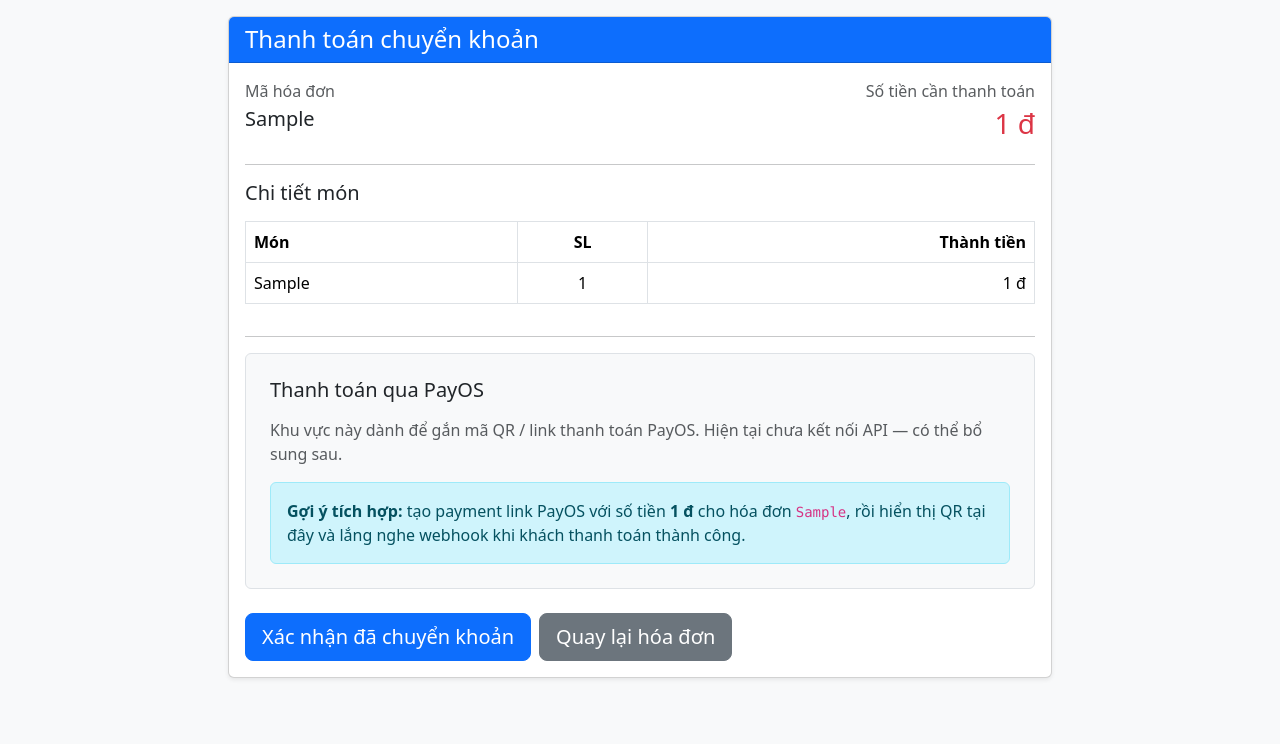
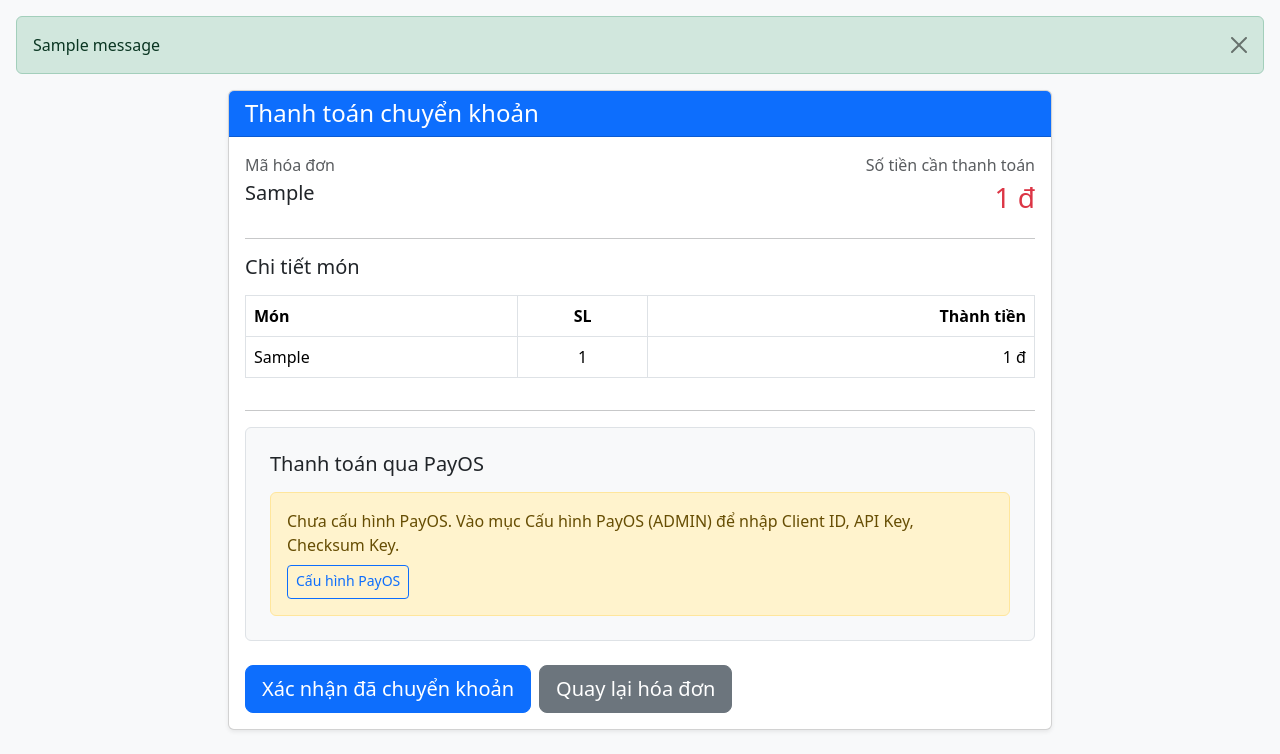
Before and after one commit to nguyenter/emenu, a Flask app: page /cashier/thanh-toan-chuyen-khoan/1 in a window 1280 px wide. Shown: the part 56-810 px from the top of the page. Before the commit the page ends 737 px from the top, so only its background shows below. Run offline with Flask 3, Linux system fonts and the light colour scheme; the visitor is signed in with stand-in values (Sample User, id 1); tables that the repository leaves empty hold one stand-in row (values such as "Sample post"); one stand-in notice (Sample message) is shown.

Commit message:
Add PayOS config UI and bank-transfer payment integration.
Store credentials in DB/.env locally only; ship empty placeholders in .env.example. Update requirements with payos and related deps.

Co-authored-by: Cursor <cursoragent@cursor.com>

```diff
--- a/app.py
+++ b/app.py
@@ -31,6 +31,16 @@ from utils.nhap_hang_hoa_excel import (
     tao_file_mau_excel,
 )
 from utils.xuat_bao_cao_excel import tao_file_bao_cao_doanh_thu
+from utils.payos_service import (
+    da_cau_hinh_payos,
+    kiem_tra_thanh_toan_payos,
+    lay_cau_hinh_payos,
+    luu_cau_hinh,
+    tao_link_thanh_toan_payos,
+    PAYOS_API_KEY,
+    PAYOS_CHECKSUM_KEY,
+    PAYOS_CLIENT_ID,
+)
 from utils.xoa_an_toan import (
     dem_admin,
     xoa_ban_an_toan,
@@ -1034,10 +1044,40 @@ def thanh_toan_chuyen_khoan(hoa_don_id):
         hoa_don_id=hoa_don_id
     ).all()
 
+    payos_info = None
+    payos_error = None
+
+    if not da_cau_hinh_payos():
+        payos_error = (
+            'Chưa cấu hình PayOS. '
+            'Vào mục Cấu hình PayOS (ADMIN) để nhập '
+            'Client ID, API Key, Checksum Key.'
+        )
+    else:
+        base = request.url_root.rstrip('/')
+        ok, ket_qua = tao_link_thanh_toan_payos(
+            hoa_don=hoa_don,
+            return_url=(
+                f'{base}/cashier/payos/return/{hoa_don_id}'
+            ),
+            cancel_url=(
+                f'{base}/cashier/payos/cancel/{hoa_don_id}'
+            ),
+        )
+        if ok:
+            payos_info = ket_qua
+            session[f'payos_order_{hoa_don_id}'] = ket_qua.get(
+                'order_code'
+            )
+        else:
+            payos_error = ket_qua
+
     return render_template(
         'thanh_toan_chuyen_khoan.html',
         hoa_don=hoa_don,
-        ds_chi_tiet=ds_chi_tiet
+        ds_chi_tiet=ds_chi_tiet,
+        payos_info=payos_info,
+        payos_error=payos_error,
     )
 
 
@@ -1055,7 +1095,6 @@ def xac_nhan_chuyen_khoan(hoa_don_id):
     if hoa_don.trang_thai != 'DANG_PHUC_VU':
         return redirect(url_for('cashier'))
 
-
     hoa_don.trang_thai = 'DA_THANH_TOAN'
     hoa_don.phuong_thuc_thanh_toan = 'CHUYEN_KHOAN'
 
@@ -1063,15 +1102,111 @@ def xac_nhan_chuyen_khoan(hoa_don_id):
         hoa_don.ban_id
     )
 
-    ban.trang_thai = 'TRONG'
+    if ban:
+        ban.trang_thai = 'TRONG'
 
     db.session.commit()
+    session.pop(f'payos_order_{hoa_don_id}', None)
 
     return redirect(
         url_for(
             'thanh_toan_thanh_cong',
             hoa_don_id=hoa_don_id
         )
+    )
+
+
+@app.route('/cashier/payos/return/<int:hoa_don_id>')
+@login_required
+def payos_return(hoa_don_id):
+
+    hoa_don = HoaDon.query.get_or_404(hoa_don_id)
+
+    if hoa_don.trang_thai == 'DA_THANH_TOAN':
+        return redirect(
+            url_for(
+                'thanh_toan_thanh_cong',
+                hoa_don_id=hoa_don_id
+            )
+        )
+
+    if hoa_don.trang_thai != 'DANG_PHUC_VU':
+        return redirect(url_for('cashier'))
+
+    order_code = (
+        request.args.get('orderCode')
+        or session.get(f'payos_order_{hoa_don_id}')
+    )
+
+    if order_code and kiem_tra_thanh_toan_payos(order_code):
+        hoa_don.trang_thai = 'DA_THANH_TOAN'
+        hoa_don.phuong_thuc_thanh_toan = 'CHUYEN_KHOAN'
+        ban = Ban.query.get(hoa_don.ban_id)
+        if ban:
+            ban.trang_thai = 'TRONG'
+        db.session.commit()
+        session.pop(f'payos_order_{hoa_don_id}', None)
+        return redirect(
+            url_for(
+                'thanh_toan_thanh_cong',
+                hoa_don_id=hoa_don_id
+            )
+        )
+
+    flash(
+        'Chưa xác nhận được thanh toán PayOS. '
+        'Nếu khách đã chuyển khoản, bấm Xác nhận đã chuyển khoản.',
+        'warning'
+    )
+    return redirect(
+        url_for(
+            'thanh_toan_chuyen_khoan',
+            hoa_don_id=hoa_don_id
+        )
+    )
+
+
+@app.route('/cashier/payos/cancel/<int:hoa_don_id>')
+@login_required
+def payos_cancel(hoa_don_id):
+
+    flash('Đã hủy thanh toán PayOS.', 'info')
+    return redirect(
+        url_for(
+            'chi_tiet_hoa_don',
+            hoa_don_id=hoa_don_id
+        )
+    )
+
+
+@app.route('/cau-hinh/payos', methods=['GET', 'POST'])
+@admin_required
+def cau_hinh_payos():
+
+    if request.method == 'POST':
+        client_id = (request.form.get('client_id') or '').strip()
+        api_key = (request.form.get('api_key') or '').strip()
+        checksum_key = (
+            request.form.get('checksum_key') or ''
+        ).strip()
+
+        if not client_id or not api_key or not checksum_key:
+            flash('Vui lòng nhập đủ 3 khóa PayOS.', 'warning')
+            return redirect(url_for('cau_hinh_payos'))
+
+        luu_cau_hinh(PAYOS_CLIENT_ID, client_id)
+        luu_cau_hinh(PAYOS_API_KEY, api_key)
+        luu_cau_hinh(PAYOS_CHECKSUM_KEY, checksum_key)
+
+        flash('Đã lưu cấu hình PayOS.', 'success')
+        return redirect(url_for('cau_hinh_payos'))
+
+    cfg = lay_cau_hinh_payos()
+    return render_template(
+        'cau_hinh_payos.html',
+        client_id=cfg['client_id'],
+        api_key=cfg['api_key'],
+        checksum_key=cfg['checksum_key'],
     )
 
 
--- a/config.py
+++ b/config.py
@@ -17,3 +17,7 @@ class Config:
     )
 
     SQLALCHEMY_TRACK_MODIFICATIONS = False
+
+    PAYOS_CLIENT_ID = os.getenv("PAYOS_CLIENT_ID", "")
+    PAYOS_API_KEY = os.getenv("PAYOS_API_KEY", "")
+    PAYOS_CHECKSUM_KEY = os.getenv("PAYOS_CHECKSUM_KEY", "")
--- a/requirements.txt
+++ b/requirements.txt
@@ -7,11 +7,14 @@ Flask==3.1.3
 Flask-Login==0.6.3
 Flask-SQLAlchemy==3.1.1
 greenlet==3.5.1
+httpx==0.28.1
 itsdangerous==2.2.0
 Jinja2==3.1.6
 MarkupSafe==3.0.3
 openpyxl==3.1.5
+payos==1.1.0
 pillow==12.2.0
+pydantic==2.13.3
 PyMySQL==1.2.0
 python-dotenv==1.2.2
 reportlab==4.5.1
--- a/templates/_menu_sidebar.html
+++ b/templates/_menu_sidebar.html
@@ -35,6 +35,9 @@
     <li class="nav-item">
         <a class="nav-link text-white" href="/chi-nhanh">Chi nhánh</a>
     </li>
+    <li class="nav-item">
+        <a class="nav-link text-warning" href="/cau-hinh/payos">Cấu hình PayOS</a>
+    </li>
     {% endif %}
 
     <li class="nav-item mt-4">
--- a/templates/layout_cashier.html
+++ b/templates/layout_cashier.html
@@ -99,6 +99,21 @@
 
 <div class="container-fluid mt-3 px-2 px-sm-3 pb-4">
 
+    {% with messages = get_flashed_messages(with_categories=true) %}
+    {% if messages %}
+        {% for category, message in messages %}
+        <div class="alert alert-{{ category }} alert-dismissible fade show"
+             role="alert">
+            {{ message }}
+            <button type="button"
+                    class="btn-close"
+                    data-bs-dismiss="alert"
+                    aria-label="Đóng"></button>
+        </div>
+        {% endfor %}
+    {% endif %}
+    {% endwith %}
+
     {% block content %}
     {% endblock %}
 
--- a/templates/thanh_toan_chuyen_khoan.html
+++ b/templates/thanh_toan_chuyen_khoan.html
@@ -7,203 +7,135 @@
 {% block content %}
 
 <div class="row justify-content-center">
-
     <div class="col-lg-8">
-
         <div class="card shadow-sm">
-
             <div class="card-header bg-primary text-white">
-
-                <h4 class="mb-0">
-
-                    Thanh toán chuyển khoản
-
-                </h4>
-
+                <h4 class="mb-0">Thanh toán chuyển khoản</h4>
             </div>
 
             <div class="card-body">
-
                 <div class="row mb-4">
-
                     <div class="col-md-6">
-
-                        <p class="mb-1 text-muted">
-                            Mã hóa đơn
+                        <p class="mb-1 text-muted">Mã hóa đơn</p>
+                        <h5>{{ hoa_don.ma_hoa_don }}</h5>
+                        {% if hoa_don.ban %}
+                        <p class="mb-0">
+                            Bàn:
+                            <strong>{{ hoa_don.ban.ten_ban }}</strong>
                         </p>
-
-                        <h5>
-                            {{ hoa_don.ma_hoa_don }}
-                        </h5>
-
-                        {% if hoa_don.ban %}
-
-                            <p class="mb-0">
-
-                                Bàn:
-
-                                <strong>
-                                    {{ hoa_don.ban.ten_ban }}
-                                </strong>
-
-                            </p>
-
                         {% endif %}
-
                     </div>
-
                     <div class="col-md-6 text-md-end">
-
-                        <p class="mb-1 text-muted">
-                            Số tiền cần thanh toán
-                        </p>
-
+                        <p class="mb-1 text-muted">Số tiền cần thanh toán</p>
                         <h3 class="text-danger mb-0">
-
                             {{ "{:,.0f}".format(hoa_don.tong_tien) }} đ
-
                         </h3>
-
                     </div>
-
                 </div>
 
                 <hr>
 
-                <h5 class="mb-3">
-                    Chi tiết món
-                </h5>
-
+                <h5 class="mb-3">Chi tiết món</h5>
                 <table class="table table-bordered">
-
                     <thead>
-
                         <tr>
-
                             <th>Món</th>
-
                             <th class="text-center">SL</th>
-
                             <th class="text-end">Thành tiền</th>
-
                         </tr>
-
                     </thead>
-
                     <tbody>
-
                         {% for ct in ds_chi_tiet %}
-
                         <tr>
-
-                            <td>
-                                {{ ct.hang_hoa.ten_hang }}
-                            </td>
-
-                            <td class="text-center">
-                                {{ ct.so_luong }}
-                            </td>
-
+                            <td>{{ ct.hang_hoa.ten_hang }}</td>
+                            <td class="text-center">{{ ct.so_luong }}</td>
                             <td class="text-end">
                                 {{ "{:,.0f}".format(ct.thanh_tien) }} đ
                             </td>
-
                         </tr>
-
                         {% else %}
-
                         <tr>
-
-                            <td colspan="3"
-                                class="text-center text-muted">
-
+                            <td colspan="3" class="text-center text-muted">
                                 Chưa có món nào
-
                             </td>
-
                         </tr>
-
                         {% endfor %}
-
                     </tbody>
-
                 </table>
 
                 <hr>
 
-                <!-- Khu vực tích hợp PayOS -->
                 <div class="border rounded p-4 mb-4 bg-light"
                      id="payos-payment-area">
+                    <h5 class="mb-3">Thanh toán qua PayOS</h5>
 
-                    <h5 class="mb-3">
-                        Thanh toán qua PayOS
-                    </h5>
-
-                    <p class="text-muted mb-3">
-
-                        Khu vực này dành để gắn mã QR / link thanh toán PayOS.
-                        Hiện tại chưa kết nối API — có thể bổ sung sau.
-
-                    </p>
-
-                    <div class="alert alert-info mb-0">
-
-                        <strong>Gợi ý tích hợp:</strong>
-
-                        tạo payment link PayOS với số tiền
-
-                        <strong>
-                            {{ "{:,.0f}".format(hoa_don.tong_tien) }} đ
-                        </strong>
-
-                        cho hóa đơn
-
-                        <code>{{ hoa_don.ma_hoa_don }}</code>,
-
-                        rồi hiển thị QR tại đây và lắng nghe webhook khi khách thanh toán thành công.
-
+                    {% if payos_error %}
+                    <div class="alert alert-warning mb-0">
+                        {{ payos_error }}
+                        {% if session.get('vai_tro') == 'ADMIN' %}
+                        <div class="mt-2">
+                            <a href="/cau-hinh/payos"
+                               class="btn btn-sm btn-outline-primary">
+                                Cấu hình PayOS
+                            </a>
+                        </div>
+                        {% endif %}
                     </div>
 
-                    <!--
-                        TODO PayOS:
-                        - Gọi API tạo payment link
-                        - Hiển thị QR code / checkout URL
-                        - Webhook cập nhật hóa đơn khi PAID
-                    -->
+                    {% elif payos_info %}
+                    <div class="text-center">
+                        {% if payos_info.qr_image_url %}
+                        <p class="mb-2">Quét mã QR để thanh toán</p>
+                        <img src="{{ payos_info.qr_image_url }}"
+                             alt="QR PayOS"
+                             class="img-fluid mb-3"
+                             style="max-width: 260px;">
+                        {% endif %}
 
+                        {% if payos_info.checkout_url %}
+                        <div class="d-grid gap-2 col-md-8 mx-auto">
+                            <a href="{{ payos_info.checkout_url }}"
+                               target="_blank"
+                               rel="noopener"
+                               class="btn btn-success btn-lg">
+                                Mở trang thanh toán PayOS
+                            </a>
+                        </div>
+                        {% endif %}
+
+                        <p class="text-muted small mt-3 mb-0">
+                            Sau khi khách thanh toán xong, bấm
+                            <strong>Xác nhận đã chuyển khoản</strong>
+                            hoặc đợi PayOS chuyển về trang thành công.
+                        </p>
+                    </div>
+                    {% endif %}
                 </div>
 
                 <div class="d-flex flex-wrap gap-2">
-
                     <form method="POST"
                           action="/cashier/xac-nhan-chuyen-khoan/{{ hoa_don.id }}"
                           class="d-inline">
-
+                        {% if payos_info and payos_info.order_code %}
+                        <input type="hidden"
+                               name="order_code"
+                               value="{{ payos_info.order_code }}">
+                        {% endif %}
                         <button type="submit"
                                 class="btn btn-primary btn-lg"
                                 onclick="return confirm('Xác nhận đã nhận chuyển khoản thành công?');">
-
                             Xác nhận đã chuyển khoản
-
                         </button>
-
                     </form>
 
                     <a href="/cashier/hoa-don/{{ hoa_don.id }}"
                        class="btn btn-secondary btn-lg">
-
                         Quay lại hóa đơn
-
                     </a>
-
                 </div>
-
             </div>
-
         </div>
-
     </div>
-
 </div>
 
 {% endblock %}
```
Also changed, not shown: models/cau_hinh.py (added, +18 -0 lines), scripts/migrate_cau_hinh.py (added, +41 -0 lines), templates/cau_hinh_payos.html (added, +91 -0 lines), utils/payos_service.py (added, +166 -0 lines), README.md, 1 other file.
